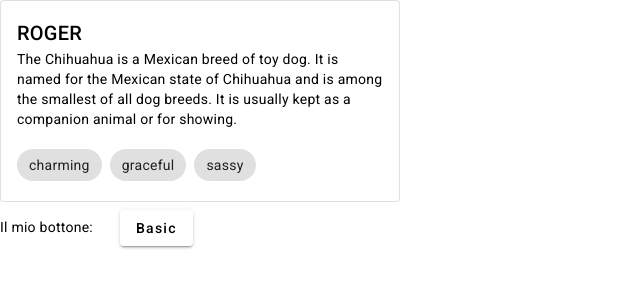
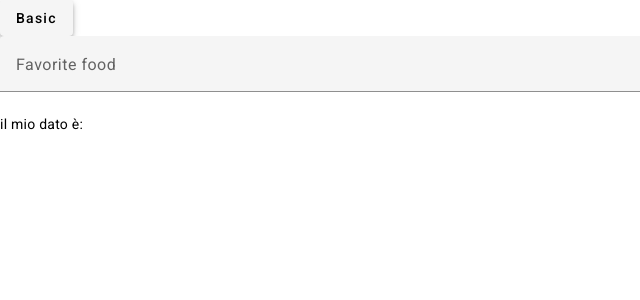
Before and after one commit to AlexCastels/Learning-Angular, an Angular app: page / in a window 1280 px wide. Shown: the top 300 px of the page, without its empty margins (0-640 px from the left). Built offline with nearby package versions, Linux system fonts and the light colour scheme.

Commit message:
Aggiunti appunti su event binding

```diff
--- a/src/app/app.component.html
+++ b/src/app/app.component.html
@@ -1,2 +1,3 @@
-<app-prova></app-prova>
+<!-- <app-prova></app-prova> -->
 <app-btn></app-btn>
+<app-input></app-input>
--- a/src/app/app.component.ts
+++ b/src/app/app.component.ts
@@ -2,11 +2,12 @@ import { Component } from '@angular/core';
 import { RouterOutlet } from '@angular/router';
 import { ProvaComponent } from "./prova/prova.component";
 import { BtnComponent } from "./btn/btn.component";
+import { InputComponent } from './input/input.component';
 
 @Component({
   selector: 'app-root',
   standalone: true,
-  imports: [RouterOutlet, ProvaComponent, BtnComponent],
+  imports: [RouterOutlet, ProvaComponent, BtnComponent , InputComponent],
   templateUrl: './app.component.html',
   styleUrl: './app.component.css'
 })
--- a/src/app/btn/btn.component.html
+++ b/src/app/btn/btn.component.html
@@ -1,6 +1,3 @@
-<section>
-    <div class="example-label">Il mio bottone: </div>
-    <div class="example-button-row">
-        <button mat-raised-button [disabled]="isDisable">Basic</button>
-    </div>
-</section>
+<button mat-raised-button [disabled]="isDisable" (click)="handleBtn()">Basic</button>
+<!-- <button mat-raised-button (click)="handleBtn(this)">Basic</button>
+con this passato come argomento abbiamo la possibilità di poter accedere all'intero componente -->
--- a/src/app/btn/btn.component.ts
+++ b/src/app/btn/btn.component.ts
@@ -15,4 +15,7 @@ export class BtnComponent {
 
     isDisable = false
 
+    handleBtn(){
+        console.log('click');
+    }
 }
--- /dev/null
+++ b/src/app/input/input.component.css
@@ -0,0 +1,9 @@
+.example-form {
+    min-width: 150px;
+    max-width: 500px;
+    width: 100%;
+}
+
+.example-full-width {
+    width: 100%;
+}
--- /dev/null
+++ b/src/app/input/input.component.html
@@ -0,0 +1,6 @@
+<mat-form-field class="example-full-width">
+    <mat-label>Favorite food</mat-label>
+    <input matInput placeholder="Ex. Pizza" (input)="handleInput($event)">
+</mat-form-field>
+
+<p>il mio dato è: {{data}}</p>
--- /dev/null
+++ b/src/app/input/input.component.ts
@@ -0,0 +1,29 @@
+import { Component } from '@angular/core';
+import { MatInputModule } from '@angular/material/input';
+import { MatFormFieldModule } from '@angular/material/form-field';
+import { FormsModule } from '@angular/forms';
+
+@Component({
+    selector: 'app-input',
+    standalone: true,
+    imports: [FormsModule, MatFormFieldModule, MatInputModule],
+    templateUrl: './input.component.html',
+    styleUrl: './input.component.css',
+})
+
+export class InputComponent {
+
+    data : string = ''
+
+    handleInput(e : Event){
+        this.data = (<HTMLInputElement>e.target).value
+        console.log(this.data);
+    }
+
+}
+
+//Angular funziona solamente tramite typescript, per poter passare l'evento dall'element html alla classe comp
+//bisognerà inserire ($event) come argomento della funzione nell'input HTML.
+//nel metodo della classe l'evento sarà di tipo Event (tipo in Angular)
+//e.target.value non è direttamente associabile al tipo Event, typescript non riconosce di che tipo è l'evento, il target
+//dunque noi castiamo il target associato all'evento attraverso <> , il value sarà riconosciuto poi nel tipo Event
```
Also changed, not shown: 2 other files (tests, documents, lock files or other folders).
